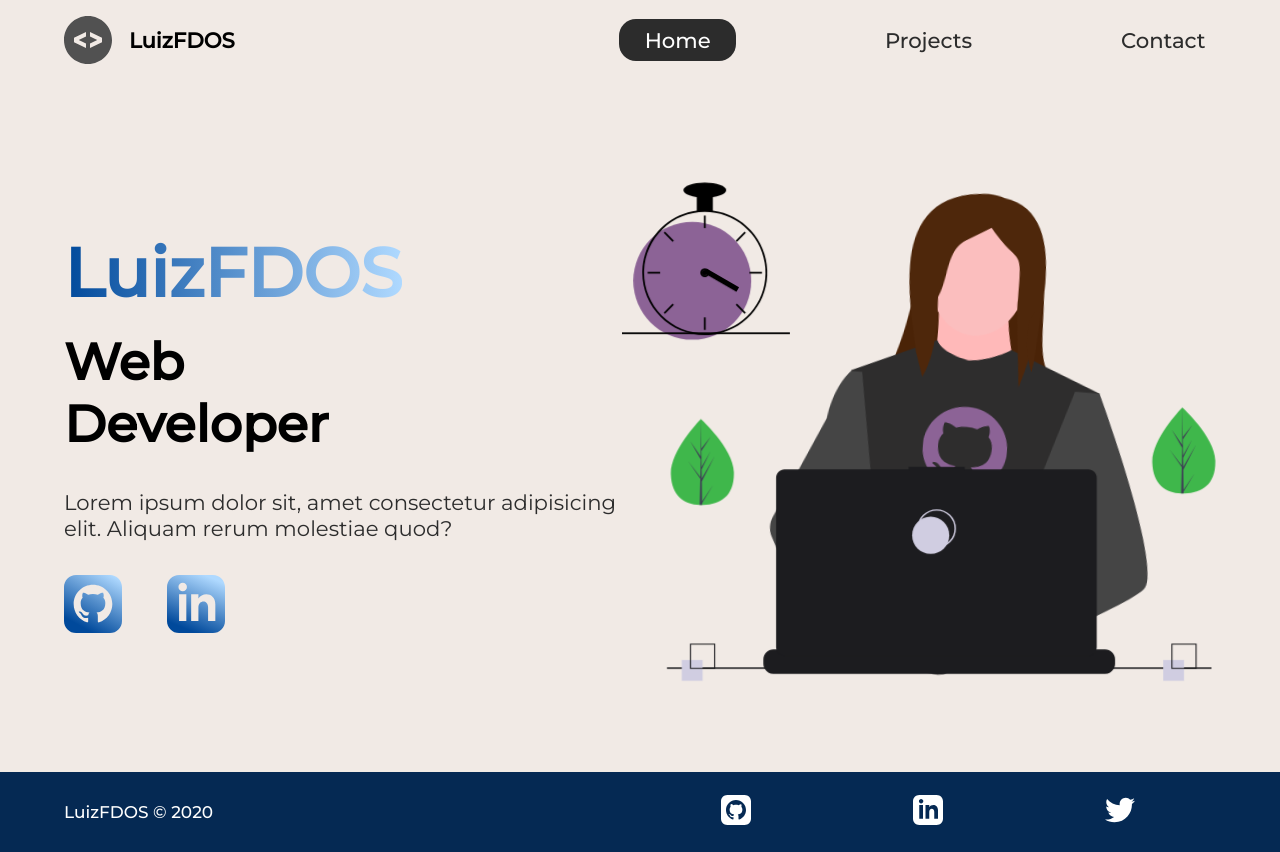
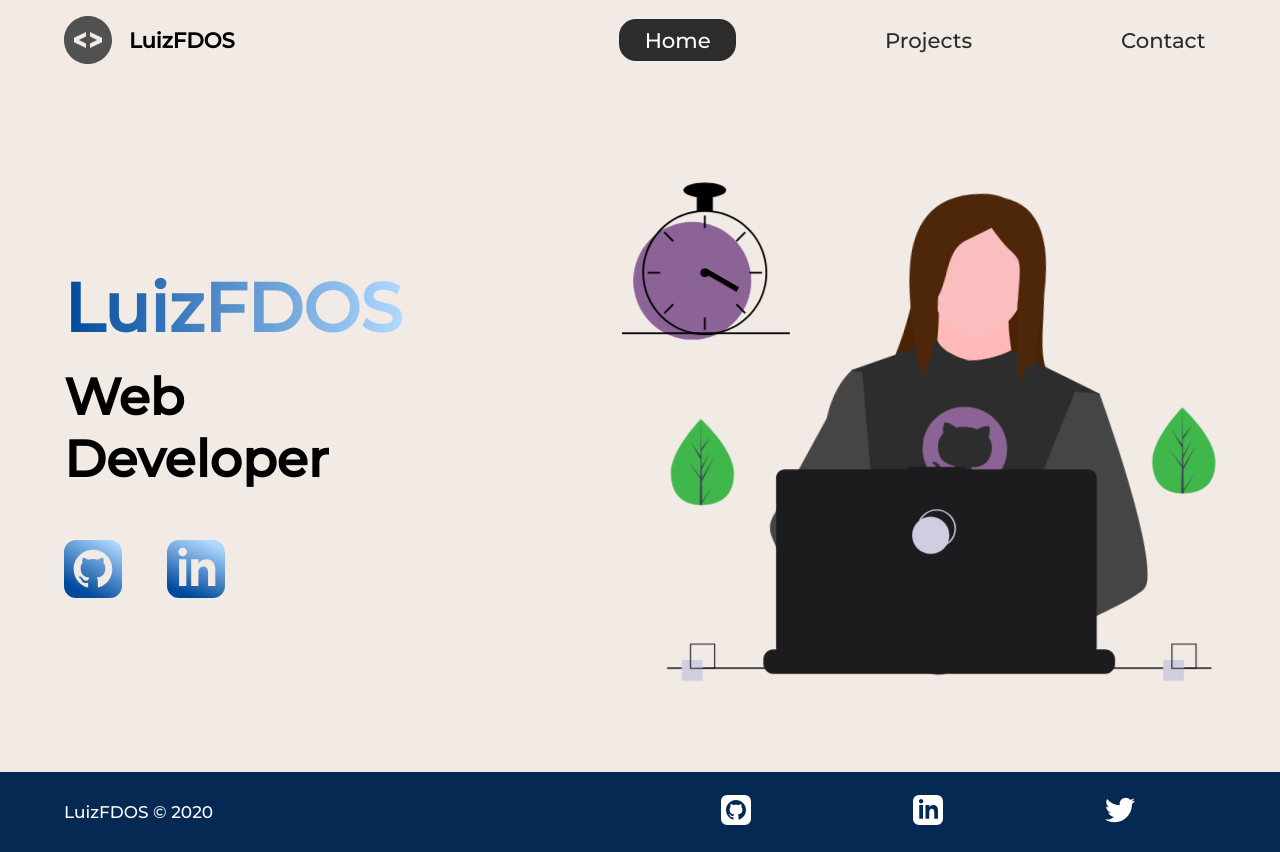
Before and after one commit to luizfdos/luizfdos.github.io, a plain HTML site: page index.html in a window 1280 px wide. Drawn offline with Linux system fonts and the light colour scheme.

Commit message:
Update index.html

```diff
--- a/index.html
+++ b/index.html
@@ -32,7 +32,7 @@
     <div class="intro-text">
       <h2>LuizFDOS</h2>
       <h3>Web <br> Developer</h3>
-      <p>Lorem ipsum dolor sit, amet consectetur adipisicing elit. Aliquam rerum molestiae quod?</p>
+      <!--<p>Lorem ipsum dolor sit, amet consectetur adipisicing elit. Aliquam rerum molestiae quod?</p>-->
       <div class="intro-social">
         <a href="https://github.com/LUIZFDOS" target="_blank"><img src="icons/github.svg" alt="github-social-link"></a>
         <a href="https://www.linkedin.com/in/luizfdos/" target="_blank"><img src="icons/linked-in.svg" alt="linkedin-social-link"></a>
```
